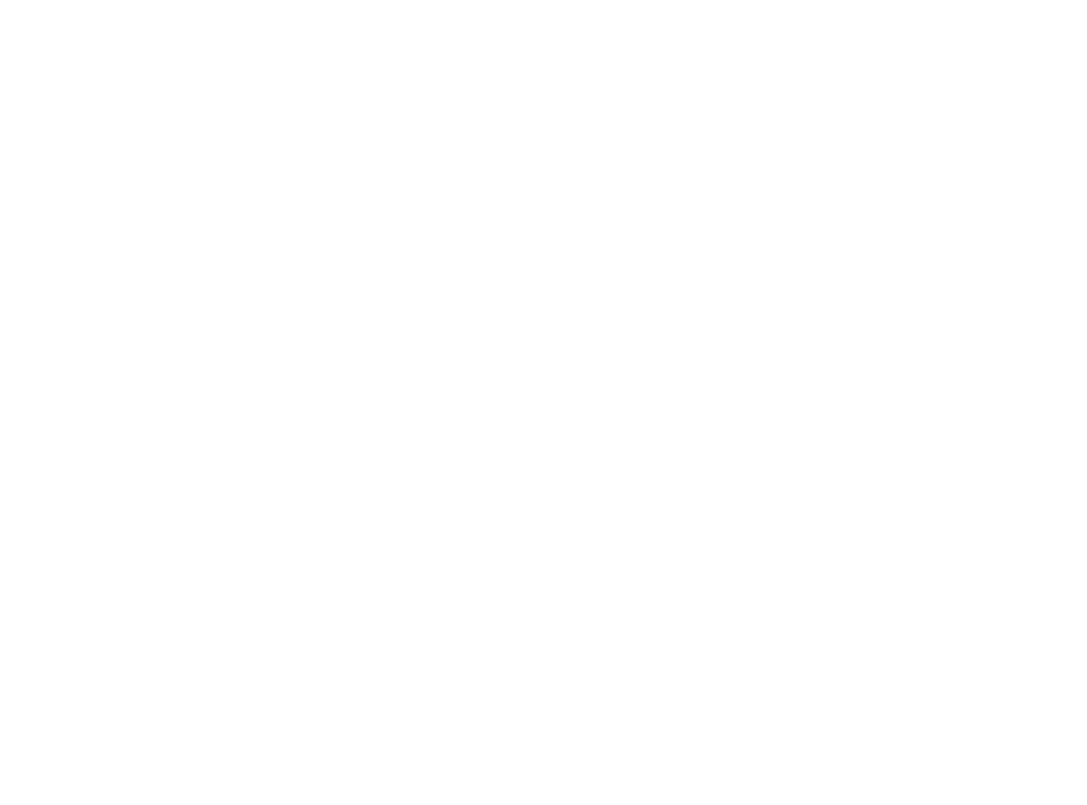
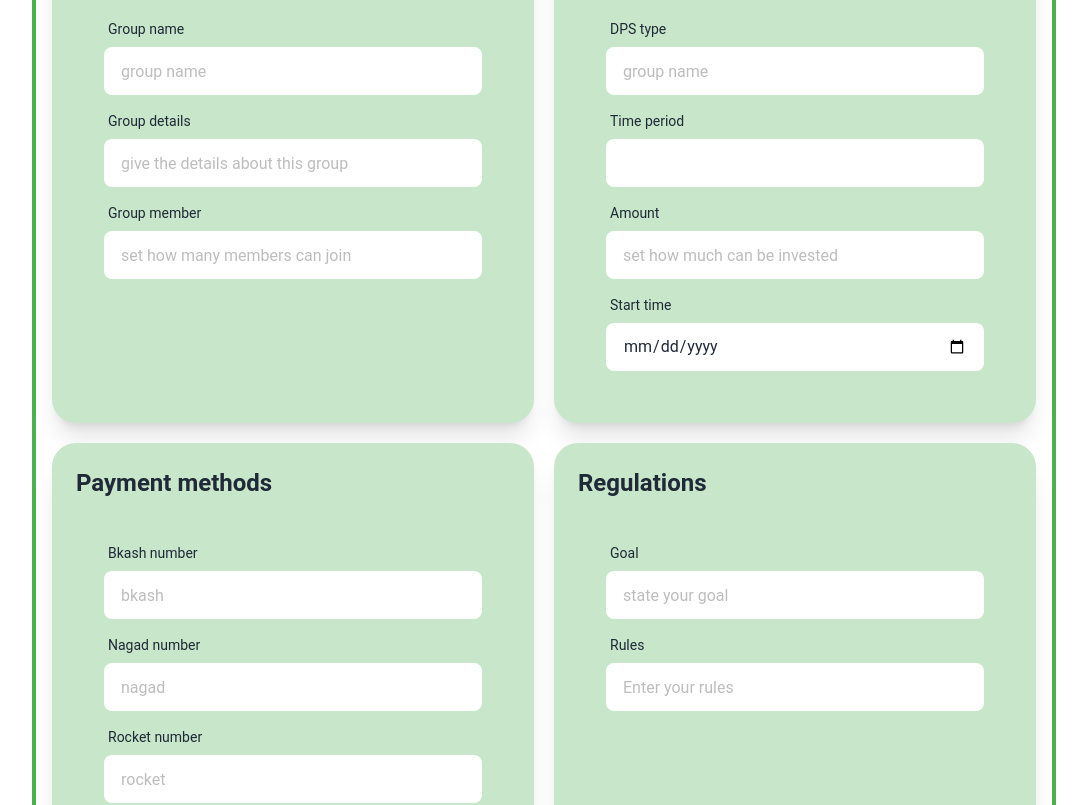
Before and after one commit to MaheAlif/choloSave, a React (Vite) app in the folder client/: page /createGroup in a window 1280 px wide. Before the commit this address had no page. Shown: the part 280-1085 px from the top of the page, without its empty margins (96-1183 px from the left). Before the commit the page ends 800 px from the top, so only its background shows below. Built offline with nearby package versions, Linux system fonts and the light colour scheme.

Commit message:
Added create group page

```diff
--- a/client/package.json
+++ b/client/package.json
@@ -10,6 +10,7 @@
     "preview": "vite preview"
   },
   "dependencies": {
+    "@material-tailwind/react": "^2.1.10",
     "animate.css": "^4.1.1",
     "react": "^18.3.1",
     "react-dom": "^18.3.1",
--- /dev/null
+++ b/client/src/Group/CreateGroup.jsx
@@ -0,0 +1,219 @@
+import React from "react";
+
+const CreateGroup = () => {
+  return (
+    <>
+      <section className="border-4 border-green-500 bg-slate-100 m-2 p-2 flex flex-col max-w-[1024px] mx-auto">
+        {/* Header */}
+        <div>
+          <h1 className="text-2xl lg:text-5xl p-2 lg:p-5 font-bold text-green-500 text-center">
+            Group Creation
+          </h1>
+        </div>
+
+        {/* form */}
+        <form className="p-2  -red-500 grid grid-cols-1 lg:grid-cols-2 gap-2 lg:gap-5">
+          {/* Group info */}
+          <div className="p-2 lg:p-5 rounded-xl lg:rounded-3xl shadow-xl lg:shadow-xl bg-green-100  -blue-500">
+            <h2 className="text-xl lg:text-2xl font-semibold p-1">
+              Group Information
+            </h2>
+            <div className="card-body">
+              {/* Group name */}
+              <div className="form-control">
+                <label className="label">
+                  <span className="label-text">Group name</span>
+                </label>
+                <input
+                  type="text"
+                  placeholder="group name"
+                  className="input input-ed"
+                  required
+                />
+              </div>
+
+              {/* Group details */}
+              <div className="form-control">
+                <label className="label">
+                  <span className="label-text">Group details</span>
+                </label>
+                <input
+                  type="text"
+                  placeholder="give the details about this group"
+                  className="input input-ed"
+                  required
+                />
+              </div>
+
+              {/* Group member number */}
+              <div className="form-control">
+                <label className="label">
+                  <span className="label-text">Group member</span>
+                </label>
+                <input
+                  type="number"
+                  placeholder="set how many members can join"
+                  className="input input-ed"
+                  required
+                />
+              </div>
+            </div>
+          </div>
+
+          {/* Plan details */}
+          <div className="p-2 lg:p-5 rounded-xl lg:rounded-3xl shadow-xl lg:shadow-xl bg-green-100  -indigo-500">
+            <h2 className="text-xl lg:text-2xl font-semibold p-1">
+              Plan details
+            </h2>
+
+            <div className="card-body">
+              {/* DPS type */}
+              <div className="form-control">
+                <label className="label">
+                  <span className="label-text">DPS type</span>
+                </label>
+                <input
+                  type="text"
+                  placeholder="group name"
+                  className="input input-ed"
+                  required
+                />
+              </div>
+
+              {/* Time period */}
+              <div className="form-control">
+                <label className="label">
+                  <span className="label-text">Time period</span>
+                </label>
+                <input
+                  type="number"
+                  placeholder=""
+                  className="input input-ed"
+                  required
+                />
+              </div>
+
+              {/* Amount to invest */}
+              <div className="form-control">
+                <label className="label">
+                  <span className="label-text">Amount</span>
+                </label>
+                <input
+                  type="number"
+                  placeholder="set how much can be invested"
+                  className="input input-ed"
+                  required
+                />
+              </div>
+
+              {/* Start time */}
+              <div className="form-control">
+                <label className="label">
+                  <span className="label-text">Start time</span>
+                </label>
+                <input
+                  type="date"
+                  placeholder="set how much can be invested"
+                  className="input input-ed"
+                  required
+                />
+              </div>
+            </div>
+          </div>
+
+          {/* Payment methods */}
+          <div className="p-2 lg:p-5 rounded-xl lg:rounded-3xl shadow-xl lg:shadow-xl bg-green-100  -indigo-500">
+            <h2 className="text-xl lg:text-2xl font-semibold p-1">
+              Payment methods
+            </h2>
+
+            <div className="card-body">
+              {/* Bkash */}
+              <div className="form-control">
+                <label className="label">
+                  <span className="label-text">Bkash number</span>
+                </label>
+                <input
+                  type="number"
+                  placeholder="bkash"
+                  className="input input-ed"
+                  required
+                />
+              </div>
+
+              {/* Nagad */}
+              <div className="form-control">
+                <label className="label">
+                  <span className="label-text">Nagad number</span>
+                </label>
+                <input
+                  type="number"
+                  placeholder="nagad"
+                  className="input input-ed"
+                  required
+                />
+              </div>
+
+              {/* Rocket  */}
+              <div className="form-control">
+                <label className="label">
+                  <span className="label-text">Rocket number</span>
+                </label>
+                <input
+                  type="number"
+                  placeholder="rocket"
+                  className="input input-ed"
+                  required
+                />
+              </div>
+            </div>
+          </div>
+
+          {/* Regulations */}
+          <div className="p-2 lg:p-5 rounded-xl lg:rounded-3xl shadow-xl lg:shadow-xl bg-green-100  -indigo-500">
+            <h2 className="text-xl lg:text-2xl font-semibold p-1">
+              Regulations
+            </h2>
+
+            <div className="card-body">
+              {/* Goal */}
+              <div className="form-control">
+                <label className="label">
+                  <span className="label-text">Goal</span>
+                </label>
+                <input
+                  type="text"
+                  placeholder="state your goal"
+                  className="input input-ed"
+                  required
+                />
+              </div>
+
+              {/* Rules */}
+              <div className="form-control">
+                <label className="label">
+                  <span className="label-text">Rules</span>
+                </label>
+                <input
+                  type="text"
+                  placeholder="Enter your rules"
+                  className="input input-ed"
+                  required
+                />
+              </div>
+            </div>
+          </div>
+
+
+        </form>
+
+        {/* Button */}
+        <div className="flex w-full justify-center p-3">
+        <button className="bg-green-300 p-5 rounded-xl shadow-lg text-xl lg:text-2xl font-semibold lg:w-4/12 w-6/12 hover:bg-green-700 text-green-900 hover:text-white text-center">Create Group</button>
+        </div>
+      </section>
+    </>
+  );
+};
+
+export default CreateGroup;
--- a/client/src/Navbar.jsx
+++ b/client/src/Navbar.jsx
@@ -4,10 +4,6 @@
 
 const Navbar = () => {
   const [activeItem, setActiveItem] = useState(null);
-  const [groups, setGroups] = useState(false);
-  const [savings, setSavings] = useState(false);
-  const [investments, setInvestments] = useState(false);
-  const [community, setCommunity] = useState(false);
 
   const handleMouseEnter = (item) => {
     setActiveItem(item);
@@ -55,14 +51,14 @@
                 className="absolute left-0 mt-2 w-64 bg-white border shadow-lg rounded-lg">
                   <ul className="py-2">
                     <li>
-                      <a href="#" className="block px-4 py-2 hover:bg-gray-100">
+                      <NavLink to="createGroup" className="block px-4 py-2 hover:bg-gray-100">
                         <div className="font-semibold bg-green-300 p-1 rounded-lg hover:bg-green-600 hover:text-white">
                           Create Group
                         </div>
                         <span className="text-sm text-gray-500">
                           Create your group to connect with people
                         </span>
-                      </a>
+                      </NavLink>
                     </li>
                     <li>
                       <a href="#" className="block px-4 py-2 hover:bg-gray-100">
@@ -263,7 +259,7 @@
             <div className="w-10 rounded-full">
               <img
                 alt="Tailwind CSS Navbar component"
-                src="https://img.daisyui.com/images/stock/photo-1534528741775-53994a69daeb.webp"
+                src="https://avatars.githubusercontent.com/u/107747218?v=4"
               />
             </div>
           </div>
--- a/client/src/main.jsx
+++ b/client/src/main.jsx
@@ -6,10 +6,13 @@
 import Home from "./Home";
 import Login from "./Login";
 import Register from "./Register.jsx";
+import CreateGroup from "./Group/CreateGroup.jsx";
+import { ThemeProvider } from "@material-tailwind/react";
 
 const root = document.getElementById("root");
 
 ReactDOM.createRoot(root).render(
+  <ThemeProvider>
     <BrowserRouter>
       <Routes>
         <Route path="" element={<Dashboard />}>
@@ -17,7 +20,9 @@
           <Route path="home" element={<Home />} />
           <Route path="login" element={<Login />} />
           <Route path="register" element={<Register></Register>} />
+          <Route path="createGroup" element={<CreateGroup></CreateGroup>} />
         </Route>
       </Routes>
     </BrowserRouter>
+  </ThemeProvider>
 );
--- a/client/tailwind.config.js
+++ b/client/tailwind.config.js
@@ -1,5 +1,7 @@
 /** @type {import('tailwindcss').Config} */
-export default {
+const withMT = require("@material-tailwind/react/utils/withMT");
+
+module.exports = withMT({
   content: [
     "./index.html",
     "./src/**/*.{js,ts,jsx,tsx}",
@@ -8,6 +10,6 @@
     extend: {},
   },
   plugins: [
-    require('daisyui'),
+    require("daisyui"),
   ],
-}
+});
```
Also changed, not shown: 1 other file (tests, documents, lock files or other folders). Lines whose indentation alone changed are shown as unchanged.
